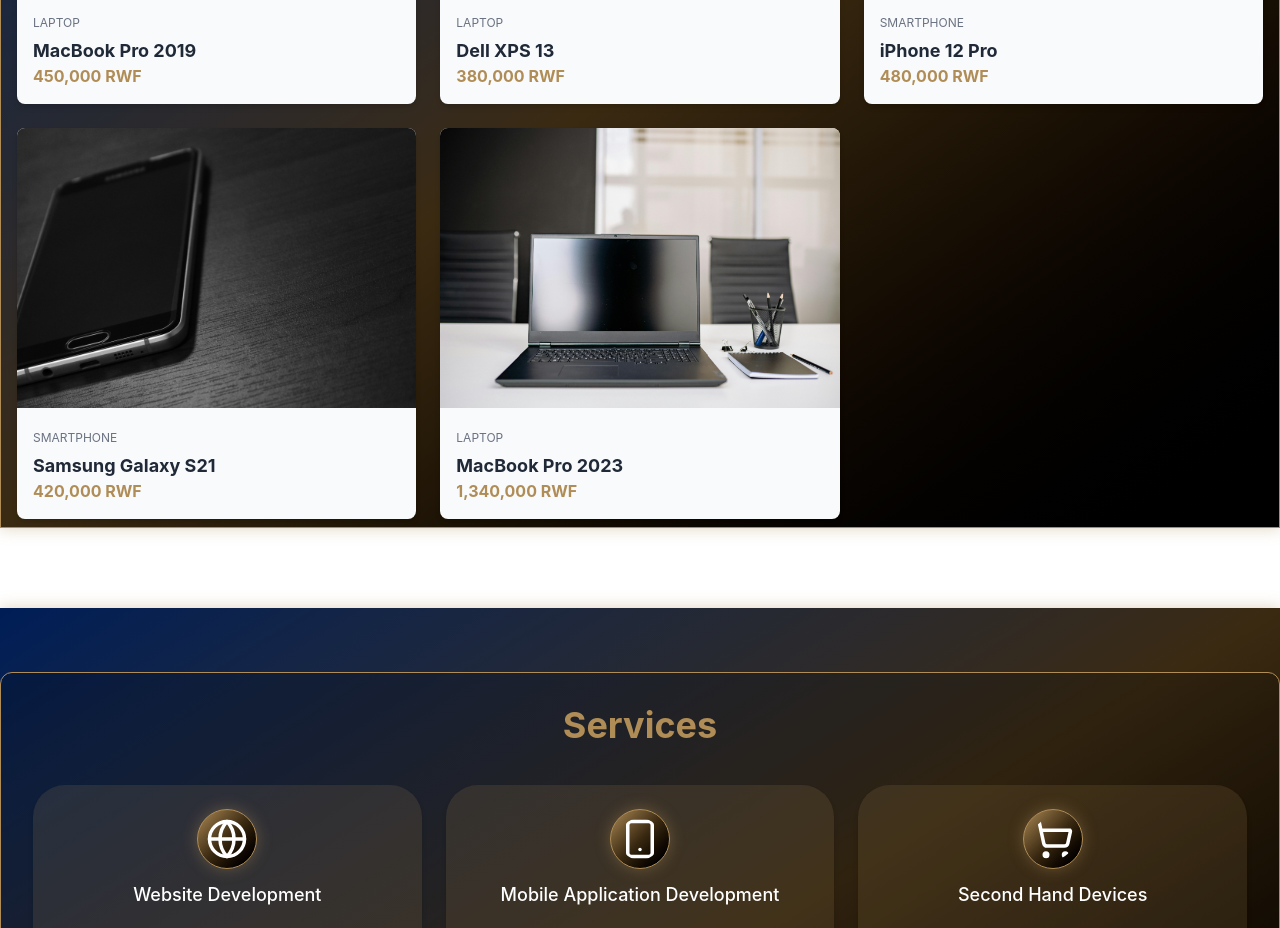
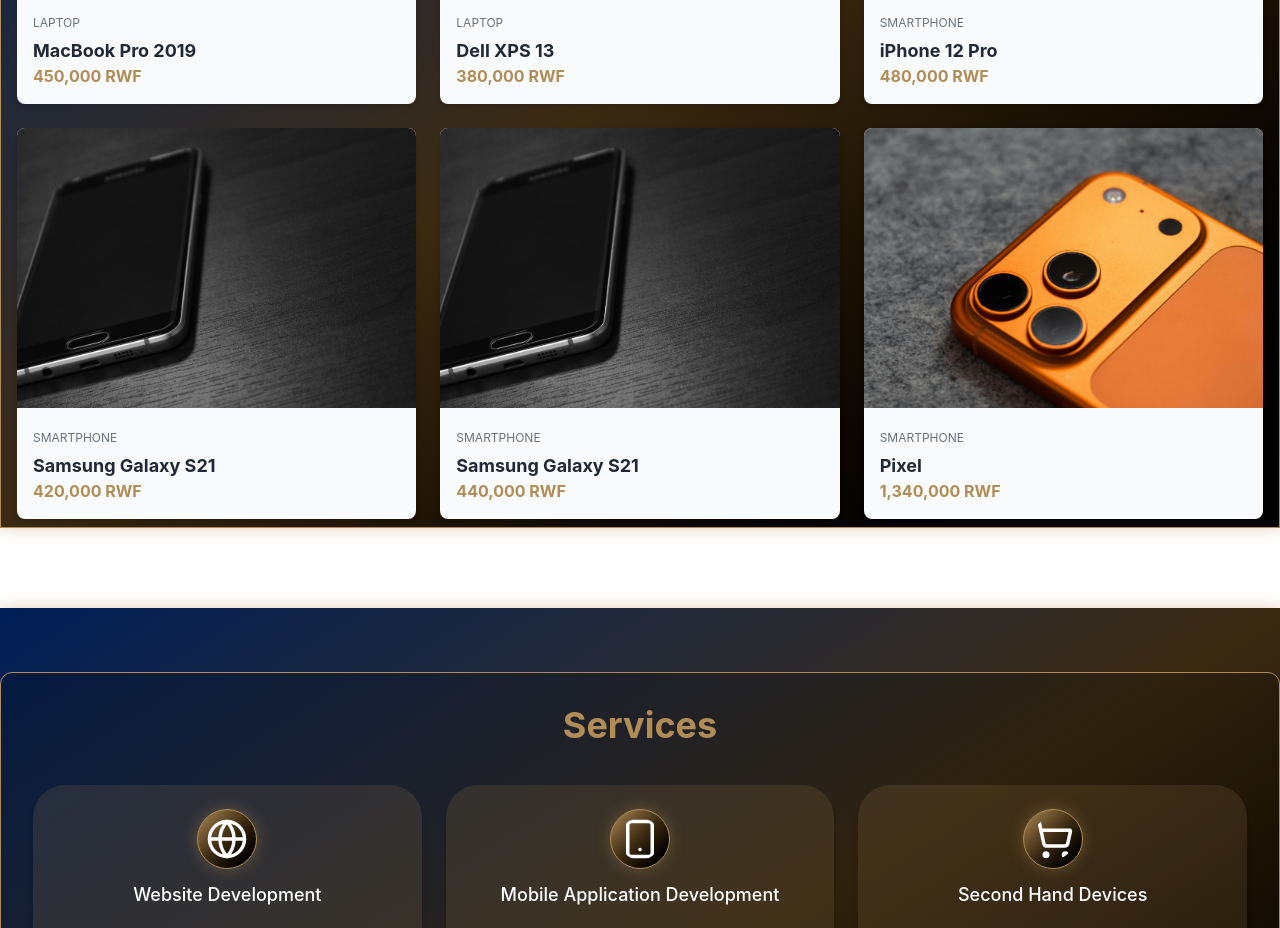
Before and after one commit to Niyomugabo-fabrice/IntoreTechnology-proposal-, a React (Vite) app: page / in a window 1280 px wide. Shown: the part 1260-2188 px from the top of the page. Built offline with nearby package versions, Linux system fonts and the light colour scheme.

Commit message:
adding the products

```diff
--- a/src/app/components/Products.tsx
+++ b/src/app/components/Products.tsx
@@ -38,10 +38,16 @@
       image: "image/samsung.jpg"
     },
      {
-      name: 'MacBook Pro 2023',
+      name: 'Samsung Galaxy S21',
+      price: '440,000 RWF',
+      category: 'smartphone',
+      image: "image/samsung.jpg"
+    },
+    {
+      name: 'Pixel',
       price: '1,340,000 RWF',
-      category: 'Laptop',
-      image: "image/Lenovo.jpg"
+      category: 'smartphone',
+      image: "image/pixel.jpg"
     }
   ];
 
```
